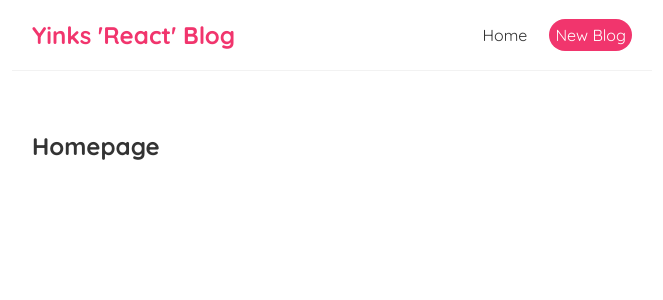
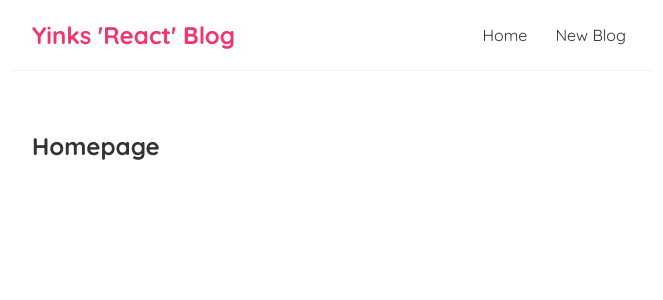
Before and after one commit to asyinka/react-blog, a React (Create React App) app: page / in a window 1280 px wide. Shown: the top 300 px of the page, without its empty margins (308-971 px from the left). Built offline with nearby package versions, Linux system fonts and the light colour scheme.

Commit message:
inline style removed

```diff
--- a/src/NavBar.js
+++ b/src/NavBar.js
@@ -4,17 +4,7 @@ const NavBar = () => {
       <h1>Yinks 'React' Blog</h1>
       <div className="links">
         <a href="/">Home</a>
-        <a
-          href="/create"
-          style={{
-            color: "white",
-            backgroundColor: "#f1356d",
-            borderRadius: "20px",
-          }}
-          //inline style takes 2 curly brackets, one to tell JSX of dynamic value input and the other for JS object
-        >
-          New Blog
-        </a>
+        <a href="/create">New Blog</a>
       </div>
     </nav>
   );
```
